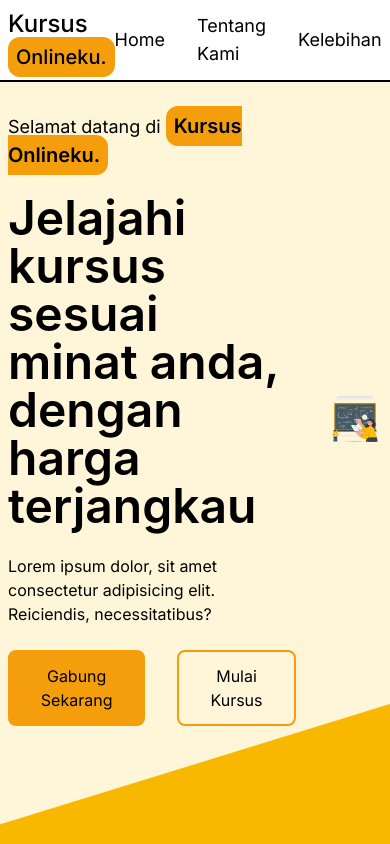
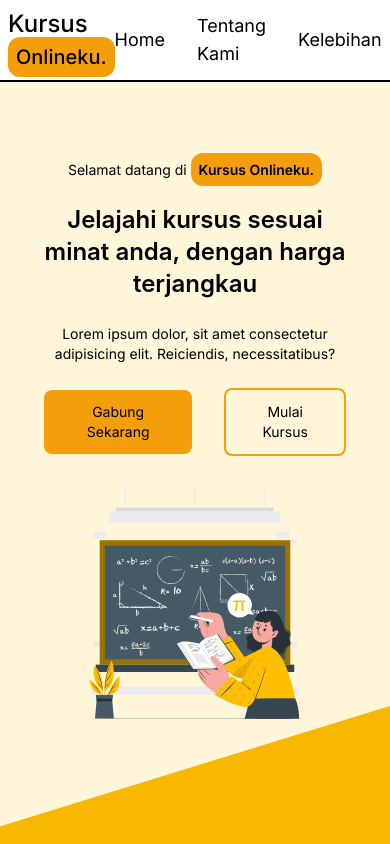
Before and after one commit to HEXS1010/web-kursus, a website built with Vite: page index.html in a window 390 px wide. Shown: the top 844 px of the page. Built offline with nearby package versions, Linux system fonts and the light colour scheme.

Commit message:
selesai responsi hp

```diff
--- a/index.html
+++ b/index.html
@@ -47,39 +47,39 @@
 
     <main>
       <!-- hero section -->
-      <section class="h-dvh py-28">
+      <section class="h-dvh py-40">
         <div class="max-w-7xl mx-auto px-2 sm:px-6 lg:px-8">
-          <div class="flex justify-center items-center gap-8">
-            <div class="flex flex-col gap-[1.5rem]">
-              <p class="font-normal text-lg font-nav-text">
+          <div class="flex flex-col justify-center items-center md:flex-row gap-8">
+            <div class="flex flex-col gap-[1.5rem] text-center px-9 md:text-left md:px-0">
+              <p class="font-normal text-sm font-nav-text md:text-lg">
                 Selamat datang di
-                <span class="text-xl bg-secondary rounded-xl p-2 font-semibold"
+                <span class="text-sm bg-secondary rounded-xl p-2 font-semibold md:text-xl"
                   >Kursus Onlineku.</span
                 >
               </p>
-              <h2 class="font-semibold text-5xl font-title">
+              <h2 class="font-semibold text-2xl font-title md:text-5xl">
                 Jelajahi kursus sesuai minat anda, dengan harga terjangkau
               </h2>
-              <p class="font-normal text-base font-nav-text">
+              <p class="font-normal text-sm font-nav-text md:text-lg">
                 Lorem ipsum dolor, sit amet consectetur adipisicing elit.
                 Reiciendis, necessitatibus?
               </p>
 
-              <div class="flex gap-8">
+              <div class="flex justify-center items-center gap-8 md:justify-start">
                 <button
-                  class="bg-secondary px-7 py-3 text-base font-nav-text font-normal rounded-lg transition duration-300 hover:bg-amber-600"
+                  class="bg-secondary px-5 py-3 text-sm font-nav-text font-normal rounded-lg transition duration-300 hover:bg-amber-600 md:px-7 md:text-base"
                 >
                   Gabung Sekarang
                 </button>
                 <button
-                  class="bg-transparent px-7 py-3 text-base font-nav-text font-normal rounded-lg border-2 border-secondary transition duration-300 hover:bg-secondary"
+                  class="bg-transparent px-5 py-3 text-sm font-nav-text font-normal rounded-lg border-2 border-secondary transition duration-300 hover:bg-secondary md:px-7 md:text-base"
                 >
                   Mulai Kursus
                 </button>
               </div>
             </div>
 
-            <div class="w-[70%]">
+            <div class="w-[67%] md:w-[70%]">
               <img src="img/Mathematics-cuate.svg" alt="gamabr-animasi" />
             </div>
           </div>
@@ -103,7 +103,7 @@
       <!-- About us Section -->
       <section class="bg-hero py-28">
         <div class="max-w-7xl mx-auto px-2 sm:px-6 lg:px-8">
-          <div class="flex">
+          <div class="flex justify-center items-center">
             <div>
               <p>Tentang Kami</p>
               <h3>Cerita di Balik Kursus Onlineku</h3>
--- a/src/style.css
+++ b/src/style.css
@@ -4,7 +4,7 @@
 
 .custom-shape-divider-bottom-1786354546 {
   position: absolute;
-  bottom: 0;
+  bottom: -2px;
   left: 0;
   width: 100%;
   overflow: hidden;
```
